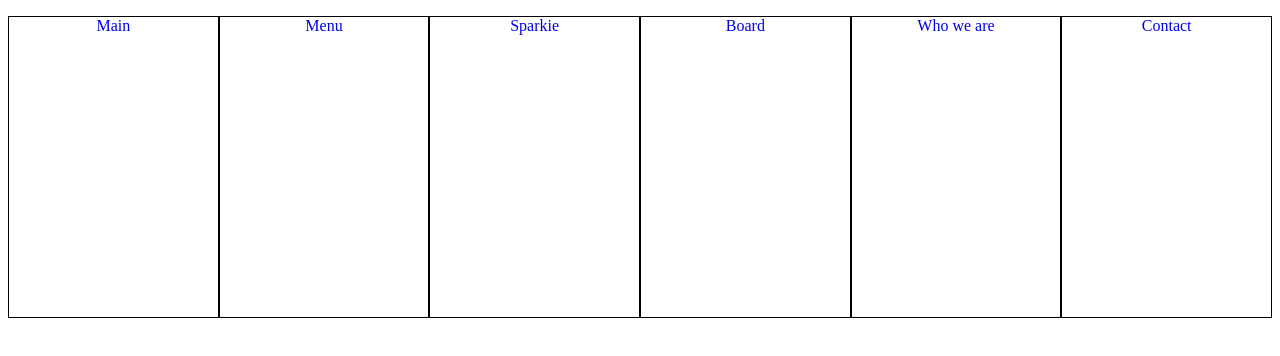
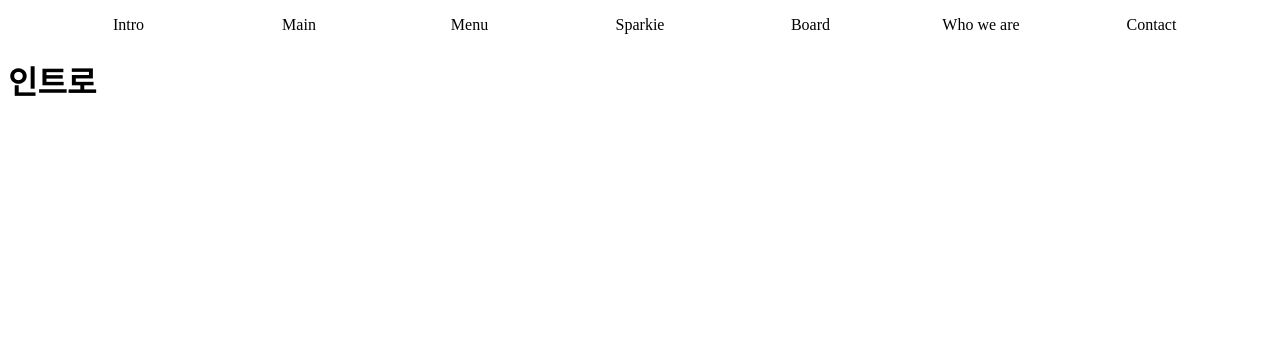
Before and after one commit to ekdldksp123/sparkie, a React (Create React App) app: page / in a window 1280 px wide. Shown: the top 356 px of the page. Built offline with nearby package versions, Linux system fonts and the light colour scheme.

Commit message:
[Mod] Navigation 추가

```diff
--- a/src/App.tsx
+++ b/src/App.tsx
@@ -2,6 +2,7 @@ import React from 'react';
 import { QueryClient, QueryClientProvider } from 'react-query';
 import './App.css';
 import MainLayout from './components/layout/MainLayout';
+import Router from './components/Router';
 
 type Props = {};
 
@@ -10,7 +11,9 @@ const queryClient = new QueryClient();
 const App: React.FC<Props> = () => {
   return (
     <QueryClientProvider client={queryClient}>
-      <MainLayout />
+      <MainLayout>
+        <Router />
+      </MainLayout>
     </QueryClientProvider>
   );
 };
--- a/src/components/Navigation.tsx
+++ /dev/null
@@ -1,57 +0,0 @@
-import React from 'react';
-import { BrowserRouter, Route, Link } from 'react-router-dom';
-/** @jsxImportSource @emotion/react */
-import { css } from '@emotion/react';
-
-const navigation = css`
-  padding: 0 0;
-  height: 100%;
-  display: flex;
-  list-style: none;
-  align-items: center;
-  justify-content: center;
-
-  li {
-    width: 400px;
-    height: 300px;
-    border: 1px solid black;
-    text-align: center;
-  }
-
-  a {
-    text-decoration: none;
-  }
-`;
-
-const Navigation: React.FC = ({ children }) => {
-  return (
-    <>
-      <BrowserRouter>
-        <nav>
-          <ul css={navigation}>
-            <li>
-              <Link to="/">Main</Link>
-            </li>
-            <li>
-              <Link to="/menu">Menu</Link>
-            </li>
-            <li>
-              <Link to="/sparkie">Sparkie</Link>
-            </li>
-            <li>
-              <Link to="/board">Board</Link>
-            </li>
-            <li>
-              <Link to="/about">Who we are</Link>
-            </li>
-            <li>
-              <Link to="/contact">Contact</Link>
-            </li>
-          </ul>
-        </nav>
-      </BrowserRouter>
-    </>
-  );
-};
-
-export default Navigation;
--- /dev/null
+++ b/src/components/Router.tsx
@@ -0,0 +1,15 @@
+import React from 'react';
+import { Routes, Route, Link } from 'react-router-dom';
+import Main from './views/Main';
+import Intro from './views/Intro';
+
+const Router = () => {
+  return (
+    <Routes>
+      <Route path="/" element={<Intro />} />
+      <Route path="/main" element={<Main />} />
+    </Routes>
+  );
+};
+
+export default Router;
--- a/src/components/layout/MainLayout.tsx
+++ b/src/components/layout/MainLayout.tsx
@@ -1,12 +1,12 @@
 import React from 'react';
 import EmotionJsExample from '../molecules/EmotionJsExample';
-import Navigation from '../Navigation';
+import Navigation from '../molecules/Navigation';
 
-const MainLayout: React.FC = () => {
+const MainLayout: React.FC = ({ children }) => {
   return (
     <>
       <Navigation />
-      <EmotionJsExample />
+      {children}
     </>
   );
 };
--- /dev/null
+++ b/src/components/molecules/Navigation.tsx
@@ -0,0 +1,60 @@
+import React from 'react';
+import { BrowserRouter, Route, Link } from 'react-router-dom';
+/** @jsxImportSource @emotion/react */
+import { css } from '@emotion/react';
+
+const navigation = css`
+  padding: 0 0;
+  width: 100%;
+  height: 100%;
+  display: flex;
+  list-style: none;
+  align-items: center;
+  justify-content: space-evenly;
+
+  li {
+    width: 100px;
+    height: 20px;
+    text-align: center;
+  }
+
+  a {
+    color: black;
+    text-decoration: none;
+    text-align: center;
+  }
+`;
+
+const Navigation: React.FC = ({ children }) => {
+  return (
+    <>
+      <nav>
+        <ul css={navigation}>
+          <li>
+            <Link to="/">Intro</Link>
+          </li>
+          <li>
+            <Link to="/main">Main</Link>
+          </li>
+          <li>
+            <Link to="/menu">Menu</Link>
+          </li>
+          <li>
+            <Link to="/sparkie">Sparkie</Link>
+          </li>
+          <li>
+            <Link to="/board">Board</Link>
+          </li>
+          <li>
+            <Link to="/about">Who we are</Link>
+          </li>
+          <li>
+            <Link to="/contact">Contact</Link>
+          </li>
+        </ul>
+      </nav>
+    </>
+  );
+};
+
+export default Navigation;
--- /dev/null
+++ b/src/components/views/Intro.tsx
@@ -0,0 +1,11 @@
+import React from 'react';
+
+const Intro = () => {
+  return (
+    <div>
+      <h1>인트로</h1>
+    </div>
+  );
+};
+
+export default Intro;
--- /dev/null
+++ b/src/components/views/Main.tsx
@@ -0,0 +1,7 @@
+import React from 'react';
+
+const Main = () => {
+  return <h1>메인</h1>;
+};
+
+export default Main;
--- a/src/index.tsx
+++ b/src/index.tsx
@@ -2,13 +2,14 @@ import React from 'react';
 import ReactDOM from 'react-dom';
 import App from './App';
 import reportWebVitals from './reportWebVitals';
-import Navigation from './components/Navigation';
+import Navigation from './components/molecules/Navigation';
+import { BrowserRouter } from 'react-router-dom';
 
 ReactDOM.render(
   <React.StrictMode>
-    <Navigation>
+    <BrowserRouter>
       <App />
-    </Navigation>
+    </BrowserRouter>
   </React.StrictMode>,
   document.getElementById('root'),
 );
```
